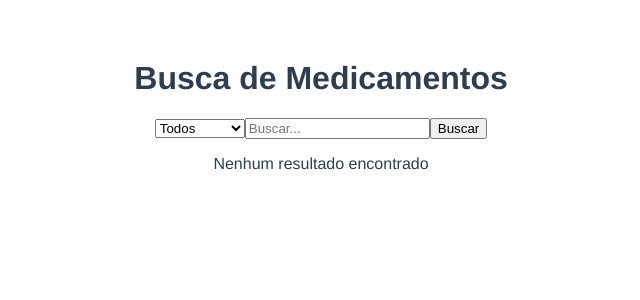
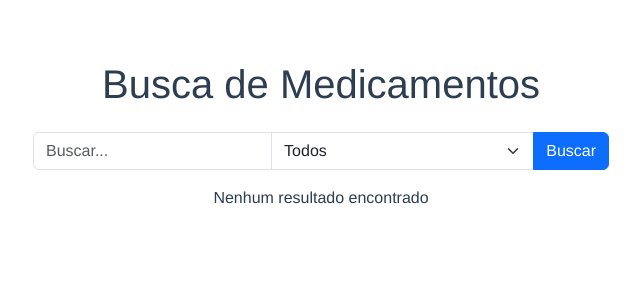
Before and after one commit to ThiagoTenorio/Desafio-vue-python, a Vue app: page / in a window 1280 px wide. Shown: the top 300 px of the page, without its empty margins (319-959 px from the left). Built offline with nearby package versions, Linux system fonts and the light colour scheme.

Commit message:
Estilizando estrutura

```diff
--- a/public/index.html
+++ b/public/index.html
@@ -1,15 +1,25 @@
 <!DOCTYPE html>
-<html lang="">
+<html lang="pt-BR">
   <head>
-    <meta charset="utf-8">
-    <meta http-equiv="X-UA-Compatible" content="IE=edge">
-    <meta name="viewport" content="width=device-width,initial-scale=1.0">
-    <link rel="icon" href="<%= BASE_URL %>favicon.ico">
+    <meta charset="utf-8" />
+    <meta http-equiv="X-UA-Compatible" content="IE=edge" />
+    <meta name="viewport" content="width=device-width,initial-scale=1.0" />
+    <link rel="icon" href="<%= BASE_URL %>favicon.ico" />
     <title><%= htmlWebpackPlugin.options.title %></title>
+
+    <!-- Adicionando Bootstrap CSS -->
+    <link
+      rel="stylesheet"
+      href="https://cdn.jsdelivr.net/npm/bootstrap@5.3.0-alpha1/dist/css/bootstrap.min.css"
+    />
   </head>
   <body>
     <noscript>
-      <strong>We're sorry but <%= htmlWebpackPlugin.options.title %> doesn't work properly without JavaScript enabled. Please enable it to continue.</strong>
+      <strong
+        >We're sorry but <%= htmlWebpackPlugin.options.title %> doesn't work
+        properly without JavaScript enabled. Please enable it to
+        continue.</strong
+      >
     </noscript>
     <div id="app"></div>
     <!-- built files will be auto injected -->
--- a/src/components/BuscaMedicamentos.vue
+++ b/src/components/BuscaMedicamentos.vue
@@ -1,44 +1,66 @@
 <template>
-  <div>
-    <h1>Busca de Medicamentos</h1>
+  <div class="container mt-4">
+    <h1 class="text-center mb-4">Busca de Medicamentos</h1>
 
     <!-- Formulário de Filtros -->
-    <form @submit.prevent="fetchData">
-      <select v-model="selectedFilter">
-        <option value="all">Todos</option>
-        <option value="substance">Substância</option>
-        <option value="cnpj">CNPJ</option>
-        <option value="laboratory">Laboratório</option>
-      </select>
-      <input type="text" v-model="searchTerm" placeholder="Buscar..." />
-
-      <!-- Botão de Buscar -->
-      <button type="submit">Buscar</button>
+    <form @submit.prevent="fetchData" class="d-flex align-items-center">
+      <div class="input-group flex-grow-1">
+        <input
+          type="text"
+          v-model="searchTerm"
+          placeholder="Buscar..."
+          class="form-control"
+          aria-label="Buscar"
+        />
+        <select
+          v-model="selectedFilter"
+          class="form-select"
+          aria-label="Selecione um filtro"
+        >
+          <option value="all">Todos</option>
+          <option value="substance">Substância</option>
+          <option value="cnpj">CNPJ</option>
+          <option value="laboratory">Laboratório</option>
+        </select>
+        <button type="submit" class="btn btn-primary">Buscar</button>
+      </div>
     </form>
 
     <!-- Listagem de Resultados Paginada -->
-    <div v-if="results.length > 0">
-      <ul>
-        <li v-for="(item, index) in paginatedResults" :key="index">
+    <div v-if="results.length > 0" class="mt-4">
+      <ul class="list-group">
+        <li
+          class="list-group-item"
+          v-for="(item, index) in paginatedResults"
+          :key="index"
+        >
           {{ item.name }} - {{ item.substance }} - {{ item.cnpj }} -
           {{ item.laboratory }}
         </li>
       </ul>
 
       <!-- Paginação -->
-      <div>
-        <button @click="previousPage" :disabled="currentPage === 1">
+      <div class="d-flex justify-content-between mt-3">
+        <button
+          @click="previousPage"
+          class="btn btn-secondary"
+          :disabled="currentPage === 1"
+        >
           Anterior
         </button>
         <span>Página {{ currentPage }} de {{ totalPages }}</span>
-        <button @click="nextPage" :disabled="currentPage === totalPages">
+        <button
+          @click="nextPage"
+          class="btn btn-secondary"
+          :disabled="currentPage === totalPages"
+        >
           Próxima
         </button>
       </div>
     </div>
 
     <!-- Mensagem de sem resultados -->
-    <p v-else>Nenhum resultado encontrado</p>
+    <p v-else class="mt-3 text-center">Nenhum resultado encontrado</p>
   </div>
 </template>
 
@@ -47,7 +69,7 @@ export default {
   data() {
     return {
       searchTerm: "",
-      selectedFilter: "all", // Valor inicial do select
+      selectedFilter: "all",
       results: [],
       currentPage: 1,
       perPage: 10,
@@ -67,14 +89,12 @@ export default {
     async fetchData() {
       const apiUrl = "https://fakeapi.com/medicines"; // Substitua pela URL da sua API
 
-      // Parâmetros de busca e filtros
       const params = {
         search: this.searchTerm,
       };
 
-      // Adiciona o filtro selecionado aos parâmetros
       if (this.selectedFilter !== "all") {
-        params.filter = this.selectedFilter; // Envia o tipo de filtro
+        params.filter = this.selectedFilter;
       }
 
       try {
@@ -83,7 +103,7 @@ export default {
         );
         const data = await response.json();
         this.results = data;
-        this.currentPage = 1; // Resetar para a primeira página após a busca
+        this.currentPage = 1;
       } catch (error) {
         console.error("Erro ao buscar dados:", error);
         this.results = [];
@@ -104,5 +124,15 @@ export default {
 </script>
 
 <style>
-/* Adicione estilos se necessário */
+.container {
+  max-width: 600px;
+}
+
+.list-group-item {
+  transition: background-color 0.3s;
+}
+
+.list-group-item:hover {
+  background-color: #f1f1f1;
+}
 </style>
```
